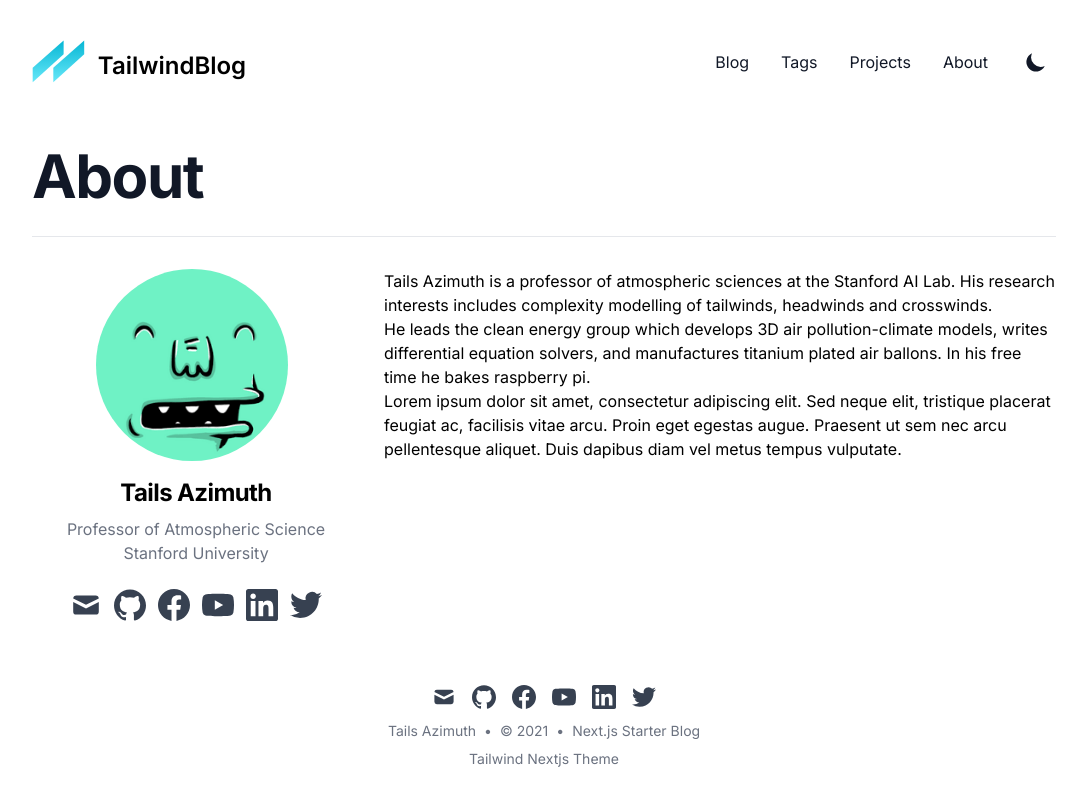
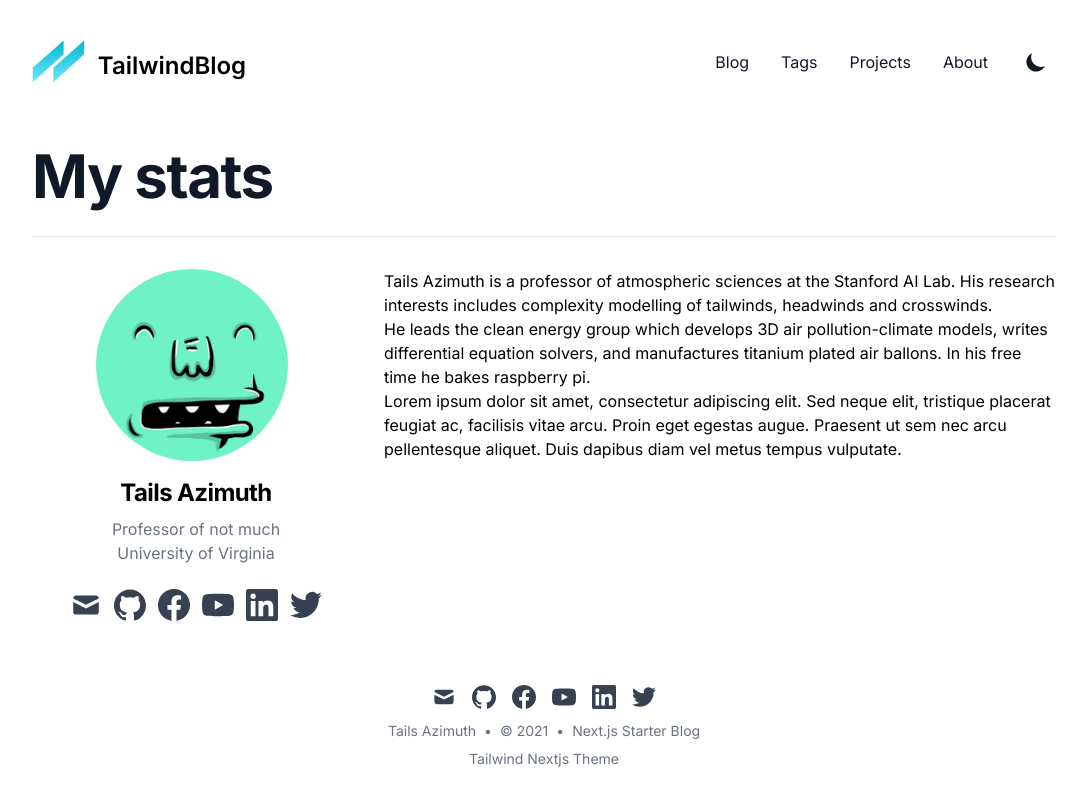
Before and after one commit to fu4303/tailwind-nextjs-starter-blog, a Next.js app: page /about in a window 1280 px wide. Shown: the whole page, without its empty margins (96-1181 px from the left). Built offline with nearby package versions, Linux system fonts and the light colour scheme; what @tailwindcss/typography would draw is missing.

Commit message:
Update about.js

```diff
--- a/pages/about.js
+++ b/pages/about.js
@@ -13,7 +13,7 @@ export default function About() {
       <div className="divide-y">
         <div className="pt-6 pb-8 space-y-2 md:space-y-5">
           <h1 className="text-3xl font-extrabold leading-9 tracking-tight text-gray-900 dark:text-gray-100 sm:text-4xl sm:leading-10 md:text-6xl md:leading-14">
-            About
+            My stats
           </h1>
         </div>
         <div className="items-start space-y-2 xl:grid xl:grid-cols-3 xl:gap-x-8 xl:space-y-0">
@@ -22,8 +22,8 @@ export default function About() {
             <h3 className="pt-4 pb-2 text-2xl font-bold leading-8 tracking-tight">
               {siteMetadata.author}
             </h3>
-            <div className="text-gray-500 dark:text-gray-400">Professor of Atmospheric Science</div>
-            <div className="text-gray-500 dark:text-gray-400">Stanford University</div>
+            <div className="text-gray-500 dark:text-gray-400">Professor of not much</div>
+            <div className="text-gray-500 dark:text-gray-400">University of Virginia</div>
             <div className="flex pt-6 space-x-3">
               <SocialIcon kind="mail" href={`mailto:${siteMetadata.email}`} />
               <SocialIcon kind="github" href={siteMetadata.github} />
```
